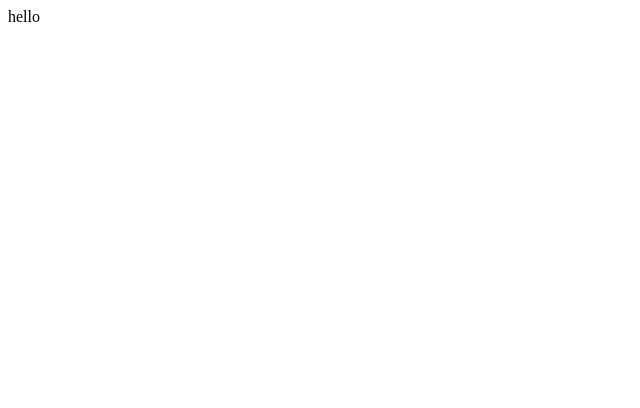
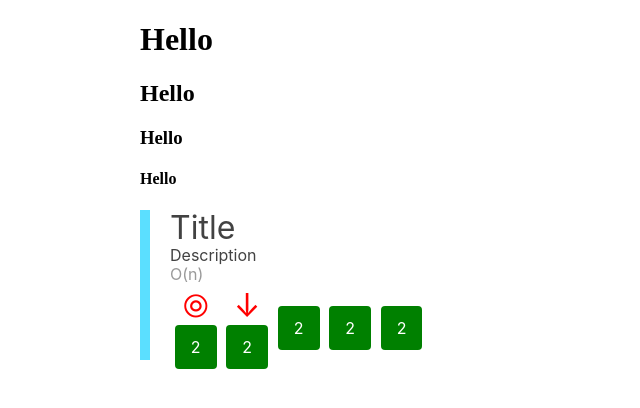
Before and after one commit to AlexFox1777/TypeScript-Handbook, a React app: page / in a window 1280 px wide. Shown: the top 408 px of the page, without its empty margins (0-640 px from the left). Built offline with nearby package versions, Linux system fonts and the light colour scheme.

Commit message:
components for insertion sort

```diff
--- a/package.json
+++ b/package.json
@@ -21,7 +21,9 @@
   "homepage": "https://github.com/AlexFox1777/DS#readme",
   "dependencies": {
     "react": "^16.13.1",
-    "react-dom": "^16.13.1"
+    "react-dom": "^16.13.1",
+    "styled-components": "^5.1.1",
+    "styled-normalize": "^8.0.7"
   },
   "devDependencies": {
     "@babel/core": "^7.10.3",
@@ -32,7 +34,9 @@
     "@babel/preset-typescript": "^7.10.1",
     "@types/react": "^16.9.38",
     "@types/react-dom": "^16.9.8",
+    "@types/styled-components": "^5.1.0",
     "babel-loader": "^8.1.0",
+    "babel-plugin-styled-components": "^1.10.7",
     "clean-webpack-plugin": "^3.0.0",
     "html-webpack-plugin": "^4.3.0",
     "typescript": "^3.9.5",
--- a/src/App.tsx
+++ b/src/App.tsx
@@ -1,5 +1,25 @@
-import React from "react";
+import React, { FunctionComponent } from "react";
+// styles
+import styled from "styled-components";
+// components
+import PageDescrioption from "./components/page-description/PageDescription";
+import InsertionSort from "./components/sorting/iterative_sorting/insertion_sort/InsertionSort";
 
-export default function App() {
-    return <div>hello</div>;
-}
+const App: FunctionComponent = () => {
+    return (
+        <Root>
+            <h1>Hello</h1>
+            <h2>Hello</h2>
+            <h3>Hello</h3>
+            <h4>Hello</h4>
+            <PageDescrioption algorithm={<InsertionSort />} />
+        </Root>
+    );
+};
+
+const Root = styled.div`
+    max-width: ${(props) => props.theme.breakpoints.maxWidth}px;
+    margin: auto;
+`;
+
+export default App;
--- a/src/components/Description/Description.tsx
+++ b/src/components/Description/Description.tsx
@@ -1,19 +1,36 @@
 import React, { FunctionComponent } from "react";
+import styled from "styled-components";
+import Typography from "../typography/Typography";
 
 type Props = {
     title: string;
     description: string;
-    tc: string; // time complexity
+    complexity: string; // time complexity
 };
 
-const Description: FunctionComponent<Props> = ({ title, description, tc }) => {
+const Description: FunctionComponent<Partial<Props>> = ({
+    title = "Title",
+    description = "Description",
+    complexity = "O(n)",
+}) => {
     return (
-        <div>
-            <p>{title}</p>
-            <p>{description}</p>
-            <p>{tc}</p>
-        </div>
+        <Root>
+            <div className="breaker"></div>
+            <Typography lg>{title}</Typography>
+            <Typography>{description}</Typography>
+            <Typography secondary>{complexity}</Typography>
+        </Root>
     );
 };
 
+const Root = styled.div`
+    .breaker {
+        background: #5bdfff;
+        width: 10px;
+        height: 150px;
+        float: left;
+        margin-right: 2%;
+    }
+`;
+
 export default Description;
--- /dev/null
+++ b/src/components/number-holder/NumberHolder.tsx
@@ -0,0 +1,45 @@
+import React, { FunctionComponent } from "react";
+import styled from "styled-components";
+import Typography from "../typography/Typography";
+
+type Props = {
+    number: string | number;
+    state: "previous" | "current";
+};
+
+const NumberHolder: FunctionComponent<Partial<Props>> = ({ number, state }) => {
+    return (
+        <Root>
+            {state === "previous" && (
+                <Typography color="red" lg>
+                    ↓
+                </Typography>
+            )}
+            {state === "current" && (
+                <Typography color="red" lg>
+                    ⦾
+                </Typography>
+            )}
+            {state !== "previous" && state !== "current" && (
+                <Typography color="white">-</Typography>
+            )}
+            <Typography className="number-box" color="white">
+                {number}
+            </Typography>
+        </Root>
+    );
+};
+
+const Root = styled.div`
+    display: flex;
+    flex-direction: column;
+    align-items: center;
+    margin: 0.5%;
+    .number-box {
+        background: green;
+        padding: 0.8rem 1rem 0.8rem 1rem;
+        border-radius: 4px;
+    }
+`;
+
+export default NumberHolder;
--- /dev/null
+++ b/src/components/page-description/PageDescription.tsx
@@ -0,0 +1,31 @@
+import React, { FunctionComponent } from "react";
+import Description from "../description/Description";
+
+type Props = {
+    title: string;
+    description: string;
+    complexity: string; // time complexity
+    algorithm: React.ReactNode;
+};
+
+const PageDescrioption: FunctionComponent<Partial<Props>> = ({
+    title,
+    description,
+    complexity,
+    algorithm,
+}) => {
+    return (
+        <div>
+            <Description
+                title={title}
+                description={description}
+                complexity={complexity}
+            />
+            {/* Algorithm component */}
+            {algorithm}
+            {/* History */}
+        </div>
+    );
+};
+
+export default PageDescrioption;
--- a/src/components/sorting/iterative_sorting/insertion_sort/InsertionSort.tsx
+++ b/src/components/sorting/iterative_sorting/insertion_sort/InsertionSort.tsx
@@ -1,13 +1,28 @@
 import React, { FunctionComponent } from "react";
+import NumberHolder from "../../../number-holder/NumberHolder";
+import styled from "styled-components";
 
 type Props = {
     numbers: Array<number>;
 };
 
-const InsertionSort: FunctionComponent<Props> = ({
-    numbers = [9, 3, 2, 5, 8, 2],
+const InsertionSort: FunctionComponent<Partial<Props>> = ({
+    numbers = [9, 3, 2, 5, 8, 2, 7, 4],
 }) => {
-    return <div></div>;
+    return (
+        <Root>
+            <NumberHolder number={2} state="current" />
+            <NumberHolder number={2} state="previous" />
+            <NumberHolder number={2} />
+            <NumberHolder number={2} />
+            <NumberHolder number={2} />
+        </Root>
+    );
 };
 
+const Root = styled.div`
+    display: flex;
+    flex-wrap: row wrap;
+`;
+
 export default InsertionSort;
--- /dev/null
+++ b/src/components/typography/Typography.tsx
@@ -0,0 +1,119 @@
+import React, { FunctionComponent } from "react";
+import styled from "styled-components";
+
+const Variants = {
+    h1: "h1",
+    h2: "h2",
+    h3: "h3",
+    h4: "h4",
+    h5: "h5",
+    h6: "h6",
+    p: "p",
+} as const;
+
+type Variant = typeof Variants[keyof typeof Variants];
+
+type Props = {
+    variant: Variant;
+
+    size: number;
+    sm: boolean;
+    md: boolean;
+    lg: boolean;
+    xl: boolean;
+
+    primary: boolean;
+    secondary: boolean;
+
+    color: string;
+    vertical: boolean;
+    rotate: number;
+
+    danger: boolean;
+    warning: boolean;
+    success: boolean;
+    info: boolean;
+
+    className: string;
+};
+
+const Typography: FunctionComponent<Partial<Props>> = ({
+    color = "#424242",
+    danger,
+    warning,
+    success,
+    info,
+    primary,
+    secondary,
+
+    vertical = false,
+    rotate = 0,
+
+    variant = "h1",
+    size = 1,
+    sm,
+    md,
+    lg,
+    xl,
+
+    children,
+    className,
+    ...rest
+}) => {
+    let s = {
+        sm: 0.5,
+        md: 1,
+        lg: 2,
+        xl: 3,
+    };
+
+    let fontSize = sm ? s.sm : md ? s.md : lg ? s.lg : xl ? s.xl : size;
+
+    return (
+        <Text
+            color={color}
+            danger={danger}
+            warning={warning}
+            success={success}
+            info={info}
+            primary={primary}
+            secondary={secondary}
+            size={fontSize}
+            vertical={vertical}
+            rotate={rotate}
+            className={className}
+            {...rest}
+        >
+            {children}
+        </Text>
+    );
+};
+
+export default Typography;
+
+const Text = styled.p<Partial<Props>>`
+    padding: 0;
+    margin: 0;
+    font-size: ${(props) => props.size + "em"};
+    font-family: -apple-system, BlinkMacSystemFont, "Segoe UI", "Roboto",
+        "Oxygen", "Ubuntu", "Cantarell", "Fira Sans", "Droid Sans",
+        "Helvetica Neue", sans-serif;
+    color: ${(props) =>
+        props.primary
+            ? props.theme.primary
+            : props.secondary
+            ? props.theme.secondary
+            : props.danger
+            ? props.theme.colors.danger
+            : props.warning
+            ? props.theme.colors.warning
+            : props.success
+            ? props.theme.colors.success
+            : props.info
+            ? props.theme.colors.info
+            : props.color};
+    writing-mode: ${(props) =>
+        props.vertical ? "vertical-lr" : "vertical-hr"};
+    transform: ${(props) => `rotate(${props.rotate}deg)`};
+    user-select: none;
+`;
--- a/src/index.tsx
+++ b/src/index.tsx
@@ -1,5 +1,24 @@
 import React from "react";
 import ReactDOM from "react-dom";
 import App from "./App";
+// styles
+import { ThemeProvider } from "styled-components";
+import { Normalize } from "styled-normalize";
 
-ReactDOM.render(<App />, document.getElementById("root"));
+const theme = {
+    primary: "#8941FF", // purple
+    secondary: "#9a9a9a", // blue
+
+    breakpoints: {
+        minWidth: 280,
+        maxWidth: 1000,
+    },
+};
+
+ReactDOM.render(
+    <ThemeProvider theme={theme}>
+        <Normalize />
+        <App />
+    </ThemeProvider>,
+    document.getElementById("root")
+);
```
Also changed, not shown: src/components/card/Card.tsx (added, +20 -0 lines), .babelrc, 2 other files (tests, documents, lock files or other folders).
